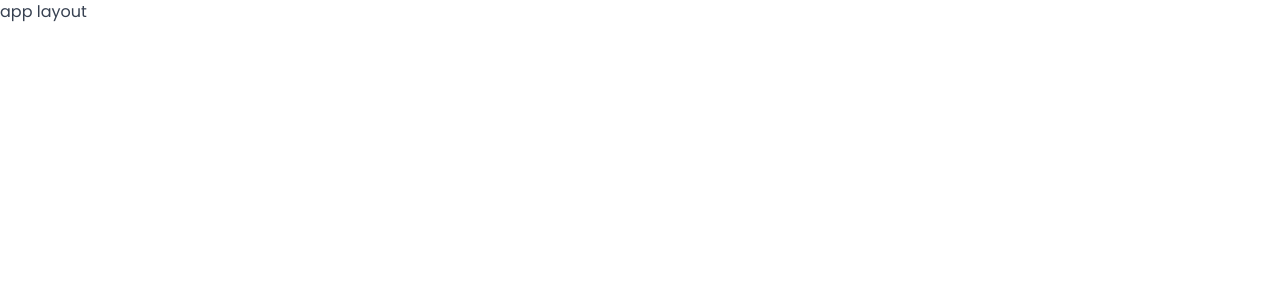
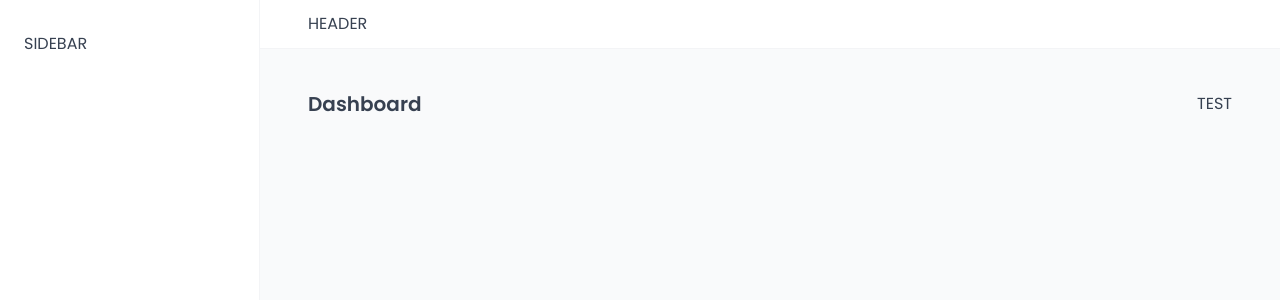
Before and after one commit to desizafirova/The-Wild-Oasis, a React (Vite) app: page /dashboard in a window 1280 px wide. Shown: the top 300 px of the page. Built offline with nearby package versions, Linux system fonts and the light colour scheme; a web font is replaced by a local one.

Commit message:
creating AppLayout components

```diff
--- a/src/ui/AppLayout.jsx
+++ b/src/ui/AppLayout.jsx
@@ -1,8 +1,30 @@
+import { Outlet } from 'react-router-dom';
+import styled from 'styled-components';
+
+import Header from './Header';
+import Sidebar from './Sidebar';
+
+const StyledAppLayout = styled.div`
+  display: grid;
+  grid-template-columns: 26rem 1fr;
+  grid-template-rows: auto 1fr;
+  height: 100vh;
+`;
+
+const Main = styled.main`
+  background-color: var(--color-grey-50);
+  padding: 4rem 4.8rem 6.4rem;
+`;
+
 function AppLayout() {
   return (
-    <div>
-      <p>app layout</p>
-    </div>
+    <StyledAppLayout>
+      <Header />
+      <Sidebar />
+      <Main>
+        <Outlet />
+      </Main>
+    </StyledAppLayout>
   );
 }
 
--- /dev/null
+++ b/src/ui/Header.jsx
@@ -0,0 +1,13 @@
+import styled from 'styled-components';
+
+const StyledHeader = styled.header`
+  background-color: var(--color-grey-0);
+  padding: 1.2rem 4.8rem;
+  border-bottom: 1px solid var(--color-grey-100);
+`;
+
+function Header() {
+  return <StyledHeader>HEADER</StyledHeader>;
+}
+
+export default Header;
--- /dev/null
+++ b/src/ui/Sidebar.jsx
@@ -0,0 +1,15 @@
+import styled from 'styled-components';
+
+const StyledSidebar = styled.aside`
+  background-color: var(--color-grey-0);
+  padding: 3.2rem 2.4rem;
+  border-right: 1px solid var(--color-grey-100);
+
+  grid-row: 1/-1;
+`;
+
+function Sidebar() {
+  return <StyledSidebar>SIDEBAR</StyledSidebar>;
+}
+
+export default Sidebar;
```
